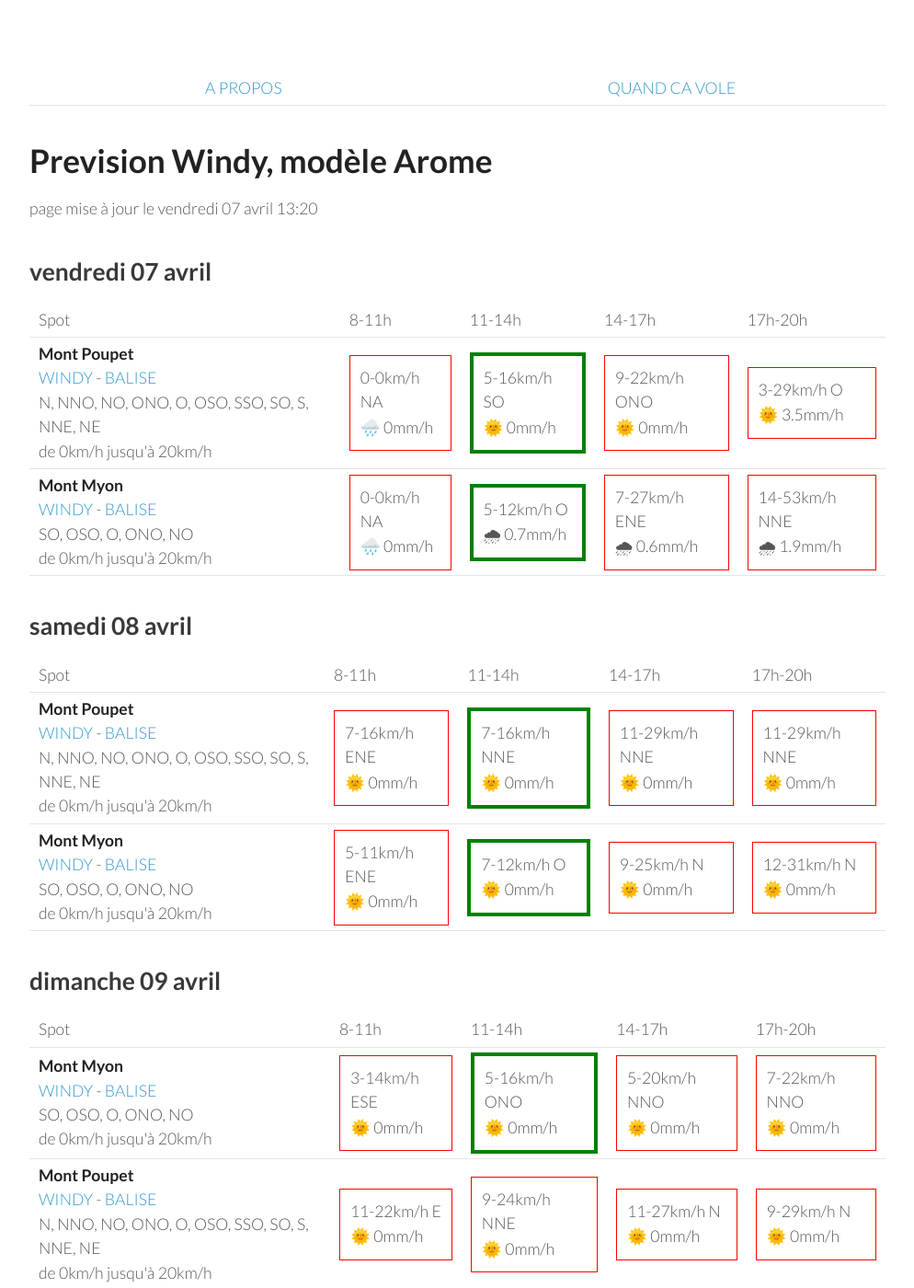
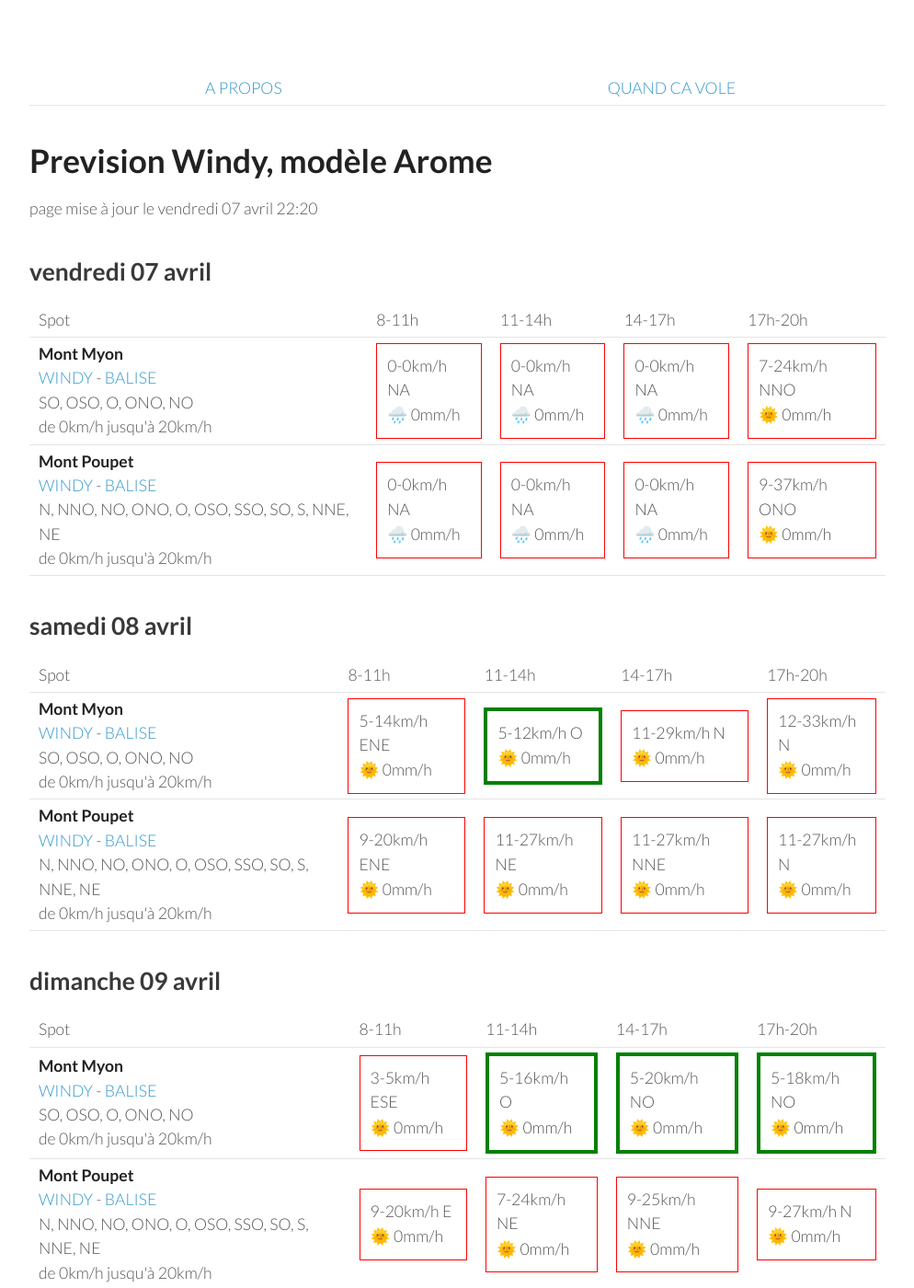
Before and after one commit to parapente-dans-le-nord/parapente-dans-le-nord.github.io, a Jekyll site: the page built from jura.markdown, in a window 1280 px wide and 1400 px high. Shown: the whole window at 92% size, without its empty margins (26-1020 px from the left). Built offline with Jekyll 4.4.1, drawn with Linux system fonts in a browser that asks for light colours; some of the changed text lies outside the part shown.

Commit message:
update index.markdown

```diff
--- a/jura.markdown
+++ b/jura.markdown
@@ -7,7 +7,7 @@ title:  "Tous les spots"
 {: .links}
 
 # Prevision Windy, modèle Arome
-page mise à jour le vendredi 07 avril 13:20
+page mise à jour le vendredi 07 avril 22:20
 
 ## vendredi 07 avril
 
@@ -22,21 +22,21 @@ page mise à jour le vendredi 07 avril 13:20
       <td>17h-20h</td>
     </tr>
 <tr>
+        <td><strong>Mont Myon</strong><br><a href="https://windy.com/46.331/5.397?45.898,5.394,8,m:eWoagj8">WINDY</a> - <span class=""><a href="http://www.balisemeteo.com/balise.php?idBalise=70">BALISE</a> </span><br> <span class="vent-favorable">SO, OSO, O, ONO, NO</span><br><span class="force-vent">de 0km/h jusqu'à 20km/h</span> </td>
+
+            <td><div class="not-flyable"><p>0-0km/h NA</p><p>🌧️ 0mm/h</p></div></td>
+            <td><div class="not-flyable"><p>0-0km/h NA</p><p>🌧️ 0mm/h</p></div></td>
+            <td><div class="not-flyable"><p>0-0km/h NA</p><p>🌧️ 0mm/h</p></div></td>
+            <td><div class="not-flyable"><p>7-24km/h NNO</p><p>🌞 0mm/h</p></div></td>
+
+    </tr>
+<tr>
         <td><strong>Mont Poupet</strong><br><a href="https://windy.com/46.970/5.876?46.541,5.876,8">WINDY</a> - <span class=""><a href="http://www.balisemeteo.com/balise.php?idBalise=92">BALISE</a> </span><br> <span class="vent-favorable">N, NNO, NO, ONO, O, OSO, SSO, SO, S, NNE, NE</span><br><span class="force-vent">de 0km/h jusqu'à 20km/h</span> </td>
 
             <td><div class="not-flyable"><p>0-0km/h NA</p><p>🌧️ 0mm/h</p></div></td>
-            <td><div class="flyable"><p>5-16km/h SO</p><p>🌞 0mm/h</p></div></td>
-            <td><div class="not-flyable"><p>9-22km/h ONO</p><p>🌞 0mm/h</p></div></td>
-            <td><div class="not-flyable"><p>3-29km/h O</p><p>🌞 3.5mm/h</p></div></td>
-
-    </tr>
-<tr>
-        <td><strong>Mont Myon</strong><br><a href="https://windy.com/46.331/5.397?45.898,5.394,8,m:eWoagj8">WINDY</a> - <span class=""><a href="http://www.balisemeteo.com/balise.php?idBalise=70">BALISE</a> </span><br> <span class="vent-favorable">SO, OSO, O, ONO, NO</span><br><span class="force-vent">de 0km/h jusqu'à 20km/h</span> </td>
-
             <td><div class="not-flyable"><p>0-0km/h NA</p><p>🌧️ 0mm/h</p></div></td>
-            <td><div class="flyable"><p>5-12km/h O</p><p>🌧 0.7mm/h</p></div></td>
-            <td><div class="not-flyable"><p>7-27km/h ENE</p><p>🌧 0.6mm/h</p></div></td>
-            <td><div class="not-flyable"><p>14-53km/h NNE</p><p>🌧 1.9mm/h</p></div></td>
+            <td><div class="not-flyable"><p>0-0km/h NA</p><p>🌧️ 0mm/h</p></div></td>
+            <td><div class="not-flyable"><p>9-37km/h ONO</p><p>🌞 0mm/h</p></div></td>
 
     </tr>
 
@@ -56,22 +56,22 @@ page mise à jour le vendredi 07 avril 13:20
       <td>17h-20h</td>
     </tr>
 <tr>
-        <td><strong>Mont Poupet</strong><br><a href="https://windy.com/46.970/5.876?46.541,5.876,8">WINDY</a> - <span class=""><a href="http://www.balisemeteo.com/balise.php?idBalise=92">BALISE</a> </span><br> <span class="vent-favorable">N, NNO, NO, ONO, O, OSO, SSO, SO, S, NNE, NE</span><br><span class="force-vent">de 0km/h jusqu'à 20km/h</span> </td>
+        <td><strong>Mont Myon</strong><br><a href="https://windy.com/46.331/5.397?45.898,5.394,8,m:eWoagj8">WINDY</a> - <span class=""><a href="http://www.balisemeteo.com/balise.php?idBalise=70">BALISE</a> </span><br> <span class="vent-favorable">SO, OSO, O, ONO, NO</span><br><span class="force-vent">de 0km/h jusqu'à 20km/h</span> </td>
 
-            <td><div class="not-flyable"><p>7-16km/h ENE</p><p>🌞 0mm/h</p></div></td>
-            <td><div class="flyable"><p>7-16km/h NNE</p><p>🌞 0mm/h</p></div></td>
-            <td><div class="not-flyable"><p>11-29km/h NNE</p><p>🌞 0mm/h</p></div></td>
-            <td><div class="not-flyable"><p>11-29km/h NNE</p><p>🌞 0mm/h</p></div></td>
+            <td><div class="not-flyable"><p>5-14km/h ENE</p><p>🌞 0mm/h</p></div></td>
+            <td><div class="flyable"><p>5-12km/h O</p><p>🌞 0mm/h</p></div></td>
+            <td><div class="not-flyable"><p>11-29km/h N</p><p>🌞 0mm/h</p></div></td>
+            <td><div class="not-flyable"><p>12-33km/h N</p><p>🌞 0mm/h</p></div></td>
 
 
     </tr>
 <tr>
-        <td><strong>Mont Myon</strong><br><a href="https://windy.com/46.331/5.397?45.898,5.394,8,m:eWoagj8">WINDY</a> - <span class=""><a href="http://www.balisemeteo.com/balise.php?idBalise=70">BALISE</a> </span><br> <span class="vent-favorable">SO, OSO, O, ONO, NO</span><br><span class="force-vent">de 0km/h jusqu'à 20km/h</span> </td>
+        <td><strong>Mont Poupet</strong><br><a href="https://windy.com/46.970/5.876?46.541,5.876,8">WINDY</a> - <span class=""><a href="http://www.balisemeteo.com/balise.php?idBalise=92">BALISE</a> </span><br> <span class="vent-favorable">N, NNO, NO, ONO, O, OSO, SSO, SO, S, NNE, NE</span><br><span class="force-vent">de 0km/h jusqu'à 20km/h</span> </td>
 
-            <td><div class="not-flyable"><p>5-11km/h ENE</p><p>🌞 0mm/h</p></div></td>
-            <td><div class="flyable"><p>7-12km/h O</p><p>🌞 0mm/h</p></div></td>
-            <td><div class="not-flyable"><p>9-25km/h N</p><p>🌞 0mm/h</p></div></td>
-            <td><div class="not-flyable"><p>12-31km/h N</p><p>🌞 0mm/h</p></div></td>
+            <td><div class="not-flyable"><p>9-20km/h ENE</p><p>🌞 0mm/h</p></div></td>
+            <td><div class="not-flyable"><p>11-27km/h NE</p><p>🌞 0mm/h</p></div></td>
+            <td><div class="not-flyable"><p>11-27km/h NNE</p><p>🌞 0mm/h</p></div></td>
+            <td><div class="not-flyable"><p>11-27km/h N</p><p>🌞 0mm/h</p></div></td>
 
 
     </tr>
@@ -94,20 +94,20 @@ page mise à jour le vendredi 07 avril 13:20
 <tr>
         <td><strong>Mont Myon</strong><br><a href="https://windy.com/46.331/5.397?45.898,5.394,8,m:eWoagj8">WINDY</a> - <span class=""><a href="http://www.balisemeteo.com/balise.php?idBalise=70">BALISE</a> </span><br> <span class="vent-favorable">SO, OSO, O, ONO, NO</span><br><span class="force-vent">de 0km/h jusqu'à 20km/h</span> </td>
 
-            <td><div class="not-flyable"><p>3-14km/h ESE</p><p>🌞 0mm/h</p></div></td>
-            <td><div class="flyable"><p>5-16km/h ONO</p><p>🌞 0mm/h</p></div></td>
-            <td><div class="not-flyable"><p>5-20km/h NNO</p><p>🌞 0mm/h</p></div></td>
-            <td><div class="not-flyable"><p>7-22km/h NNO</p><p>🌞 0mm/h</p></div></td>
+            <td><div class="not-flyable"><p>3-5km/h ESE</p><p>🌞 0mm/h</p></div></td>
+            <td><div class="flyable"><p>5-16km/h O</p><p>🌞 0mm/h</p></div></td>
+            <td><div class="flyable"><p>5-20km/h NO</p><p>🌞 0mm/h</p></div></td>
+            <td><div class="flyable"><p>5-18km/h NO</p><p>🌞 0mm/h</p></div></td>
 
 
     </tr>
 <tr>
         <td><strong>Mont Poupet</strong><br><a href="https://windy.com/46.970/5.876?46.541,5.876,8">WINDY</a> - <span class=""><a href="http://www.balisemeteo.com/balise.php?idBalise=92">BALISE</a> </span><br> <span class="vent-favorable">N, NNO, NO, ONO, O, OSO, SSO, SO, S, NNE, NE</span><br><span class="force-vent">de 0km/h jusqu'à 20km/h</span> </td>
 
-            <td><div class="not-flyable"><p>11-22km/h E</p><p>🌞 0mm/h</p></div></td>
-            <td><div class="not-flyable"><p>9-24km/h NNE</p><p>🌞 0mm/h</p></div></td>
-            <td><div class="not-flyable"><p>11-27km/h N</p><p>🌞 0mm/h</p></div></td>
-            <td><div class="not-flyable"><p>9-29km/h N</p><p>🌞 0mm/h</p></div></td>
+            <td><div class="not-flyable"><p>9-20km/h E</p><p>🌞 0mm/h</p></div></td>
+            <td><div class="not-flyable"><p>7-24km/h NE</p><p>🌞 0mm/h</p></div></td>
+            <td><div class="not-flyable"><p>9-25km/h NNE</p><p>🌞 0mm/h</p></div></td>
+            <td><div class="not-flyable"><p>9-27km/h N</p><p>🌞 0mm/h</p></div></td>
 
 
     </tr>
@@ -128,22 +128,22 @@ page mise à jour le vendredi 07 avril 13:20
       <td>17h-20h</td>
     </tr>
 <tr>
-        <td><strong>Mont Poupet</strong><br><a href="https://windy.com/46.970/5.876?46.541,5.876,8">WINDY</a> - <span class=""><a href="http://www.balisemeteo.com/balise.php?idBalise=92">BALISE</a> </span><br> <span class="vent-favorable">N, NNO, NO, ONO, O, OSO, SSO, SO, S, NNE, NE</span><br><span class="force-vent">de 0km/h jusqu'à 20km/h</span> </td>
+        <td><strong>Mont Myon</strong><br><a href="https://windy.com/46.331/5.397?45.898,5.394,8,m:eWoagj8">WINDY</a> - <span class=""><a href="http://www.balisemeteo.com/balise.php?idBalise=70">BALISE</a> </span><br> <span class="vent-favorable">SO, OSO, O, ONO, NO</span><br><span class="force-vent">de 0km/h jusqu'à 20km/h</span> </td>
 
-            <td><div class="flyable"><p>9-18km/h S</p><p>🌞 0mm/h</p></div></td>
-            <td><div class="not-flyable"><p>11-24km/h SO</p><p>🌞 0mm/h</p></div></td>
-            <td><div class="not-flyable"><p>16-38km/h SO</p><p>🌞 0mm/h</p></div></td>
-            <td><div class="not-flyable"><p>16-38km/h SO</p><p>🌞 0mm/h</p></div></td>
+            <td><div class="not-flyable"><p>5-12km/h SE</p><p>🌞 0mm/h</p></div></td>
+            <td><div class="not-flyable"><p>9-22km/h SSO</p><p>🌞 0mm/h</p></div></td>
+            <td><div class="not-flyable"><p>11-29km/h SSO</p><p>🌞 0mm/h</p></div></td>
+            <td><div class="not-flyable"><p>7-27km/h SO</p><p>🌞 0mm/h</p></div></td>
 
 
     </tr>
 <tr>
-        <td><strong>Mont Myon</strong><br><a href="https://windy.com/46.331/5.397?45.898,5.394,8,m:eWoagj8">WINDY</a> - <span class=""><a href="http://www.balisemeteo.com/balise.php?idBalise=70">BALISE</a> </span><br> <span class="vent-favorable">SO, OSO, O, ONO, NO</span><br><span class="force-vent">de 0km/h jusqu'à 20km/h</span> </td>
+        <td><strong>Mont Poupet</strong><br><a href="https://windy.com/46.970/5.876?46.541,5.876,8">WINDY</a> - <span class=""><a href="http://www.balisemeteo.com/balise.php?idBalise=92">BALISE</a> </span><br> <span class="vent-favorable">N, NNO, NO, ONO, O, OSO, SSO, SO, S, NNE, NE</span><br><span class="force-vent">de 0km/h jusqu'à 20km/h</span> </td>
 
-            <td><div class="not-flyable"><p>5-14km/h SE</p><p>🌞 0mm/h</p></div></td>
-            <td><div class="not-flyable"><p>11-27km/h SSO</p><p>🌞 0mm/h</p></div></td>
-            <td><div class="not-flyable"><p>14-35km/h SSO</p><p>🌞 0mm/h</p></div></td>
-            <td><div class="not-flyable"><p>12-33km/h SSO</p><p>🌞 0mm/h</p></div></td>
+            <td><div class="not-flyable"><p>9-18km/h SSE</p><p>🌞 0mm/h</p></div></td>
+            <td><div class="not-flyable"><p>11-25km/h SO</p><p>🌞 0mm/h</p></div></td>
+            <td><div class="not-flyable"><p>14-33km/h SO</p><p>🌞 0mm/h</p></div></td>
+            <td><div class="not-flyable"><p>11-33km/h SO</p><p>🌞 0mm/h</p></div></td>
 
 
     </tr>
@@ -166,20 +166,20 @@ page mise à jour le vendredi 07 avril 13:20
 <tr>
         <td><strong>Mont Myon</strong><br><a href="https://windy.com/46.331/5.397?45.898,5.394,8,m:eWoagj8">WINDY</a> - <span class=""><a href="http://www.balisemeteo.com/balise.php?idBalise=70">BALISE</a> </span><br> <span class="vent-favorable">SO, OSO, O, ONO, NO</span><br><span class="force-vent">de 0km/h jusqu'à 20km/h</span> </td>
 
-            <td><div class="not-flyable"><p>12-31km/h O</p><p>🌧 0.6mm/h</p></div></td>
-            <td><div class="not-flyable"><p>9-33km/h ONO</p><p>🌧 0.5mm/h</p></div></td>
-            <td><div class="not-flyable"><p>12-33km/h ONO</p><p>🌧 0.5mm/h</p></div></td>
-            <td><div class="not-flyable"><p>11-31km/h ONO</p><p>🌞 0mm/h</p></div></td>
+            <td><div class="not-flyable"><p>11-27km/h ONO</p><p>🌧 0.8mm/h</p></div></td>
+            <td><div class="not-flyable"><p>9-29km/h ONO</p><p>🌧 0.2mm/h</p></div></td>
+            <td><div class="not-flyable"><p>9-25km/h ONO</p><p>🌞 0mm/h</p></div></td>
+            <td><div class="not-flyable"><p>9-24km/h ONO</p><p>🌞 0mm/h</p></div></td>
 
 
     </tr>
 <tr>
         <td><strong>Mont Poupet</strong><br><a href="https://windy.com/46.970/5.876?46.541,5.876,8">WINDY</a> - <span class=""><a href="http://www.balisemeteo.com/balise.php?idBalise=92">BALISE</a> </span><br> <span class="vent-favorable">N, NNO, NO, ONO, O, OSO, SSO, SO, S, NNE, NE</span><br><span class="force-vent">de 0km/h jusqu'à 20km/h</span> </td>
 
-            <td><div class="not-flyable"><p>22-48km/h O</p><p>🌧 3.8mm/h</p></div></td>
-            <td><div class="not-flyable"><p>14-44km/h O</p><p>🌧 2.1mm/h</p></div></td>
-            <td><div class="not-flyable"><p>20-44km/h O</p><p>🌧 0.5mm/h</p></div></td>
-            <td><div class="not-flyable"><p>18-46km/h ONO</p><p>🌞 0mm/h</p></div></td>
+            <td><div class="not-flyable"><p>18-44km/h O</p><p>🌧 2.1mm/h</p></div></td>
+            <td><div class="not-flyable"><p>11-38km/h O</p><p>🌧 1mm/h</p></div></td>
+            <td><div class="not-flyable"><p>14-35km/h O</p><p>🌞 0mm/h</p></div></td>
+            <td><div class="not-flyable"><p>12-35km/h O</p><p>🌞 0mm/h</p></div></td>
 
 
     </tr>
@@ -202,20 +202,20 @@ page mise à jour le vendredi 07 avril 13:20
 <tr>
         <td><strong>Mont Myon</strong><br><a href="https://windy.com/46.331/5.397?45.898,5.394,8,m:eWoagj8">WINDY</a> - <span class=""><a href="http://www.balisemeteo.com/balise.php?idBalise=70">BALISE</a> </span><br> <span class="vent-favorable">SO, OSO, O, ONO, NO</span><br><span class="force-vent">de 0km/h jusqu'à 20km/h</span> </td>
 
-            <td><div class="not-flyable"><p>9-18km/h SSE</p><p>🌞 0mm/h</p></div></td>
+            <td><div class="not-flyable"><p>9-20km/h SSE</p><p>🌞 0mm/h</p></div></td>
             <td><div class="not-flyable"><p>12-31km/h SSO</p><p>🌞 0mm/h</p></div></td>
-            <td><div class="not-flyable"><p>18-42km/h SSO</p><p>🌞 0mm/h</p></div></td>
-            <td><div class="not-flyable"><p>14-42km/h SO</p><p>🌞 0mm/h</p></div></td>
+            <td><div class="not-flyable"><p>18-42km/h SO</p><p>🌞 0mm/h</p></div></td>
+            <td><div class="not-flyable"><p>14-44km/h O</p><p>🌧 0.4mm/h</p></div></td>
 
 
     </tr>
 <tr>
         <td><strong>Mont Poupet</strong><br><a href="https://windy.com/46.970/5.876?46.541,5.876,8">WINDY</a> - <span class=""><a href="http://www.balisemeteo.com/balise.php?idBalise=92">BALISE</a> </span><br> <span class="vent-favorable">N, NNO, NO, ONO, O, OSO, SSO, SO, S, NNE, NE</span><br><span class="force-vent">de 0km/h jusqu'à 20km/h</span> </td>
 
-            <td><div class="not-flyable"><p>14-29km/h S</p><p>🌞 0mm/h</p></div></td>
-            <td><div class="not-flyable"><p>20-42km/h SO</p><p>🌞 0mm/h</p></div></td>
-            <td><div class="not-flyable"><p>18-44km/h SO</p><p>🌞 0mm/h</p></div></td>
-            <td><div class="not-flyable"><p>22-48km/h OSO</p><p>🌧 0.2mm/h</p></div></td>
+            <td><div class="not-flyable"><p>12-25km/h S</p><p>🌞 0mm/h</p></div></td>
+            <td><div class="not-flyable"><p>22-46km/h SO</p><p>🌞 0mm/h</p></div></td>
+            <td><div class="not-flyable"><p>24-53km/h SO</p><p>🌞 0mm/h</p></div></td>
+            <td><div class="not-flyable"><p>20-53km/h OSO</p><p>🌧 1.5mm/h</p></div></td>
 
 
     </tr>
```
